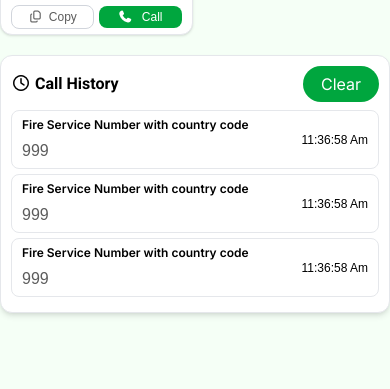
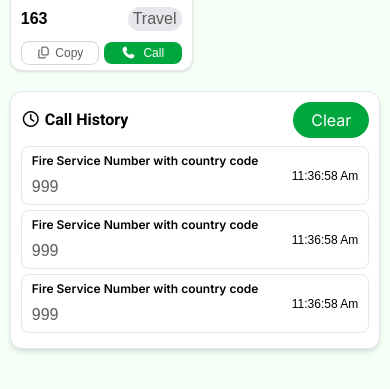
Before and after one commit to Zihan231/Hot-Line, a plain HTML site: page index.html in a window 390 px wide. Shown: the part 1080-1469 px from the top of the page. Before the commit the page ends 1433 px from the top, so only its background shows below. Drawn offline with nearby package versions, Linux system fonts and the light colour scheme; a web font is replaced by a local one.

Commit message:
Padding fixed

```diff
--- a/index.html
+++ b/index.html
@@ -81,7 +81,7 @@
     </section>
     <!-- main -->
     <section
-      class="flex flex-col gap-[10px] md:grid md:grid-cols-4 md:w-[95%] md:mx-auto md:mt-[50px] md:mb-[85px] md:gap-[30px] mt-[10px] mb-[40px] "
+      class="flex flex-col gap-[10px] md:grid md:grid-cols-4 w-[95%] mx-auto md:mt-[50px] md:mb-[85px] md:gap-[30px] mt-[10px] mb-[40px] "
     >
       <!-- Left section -->
       <section
```
